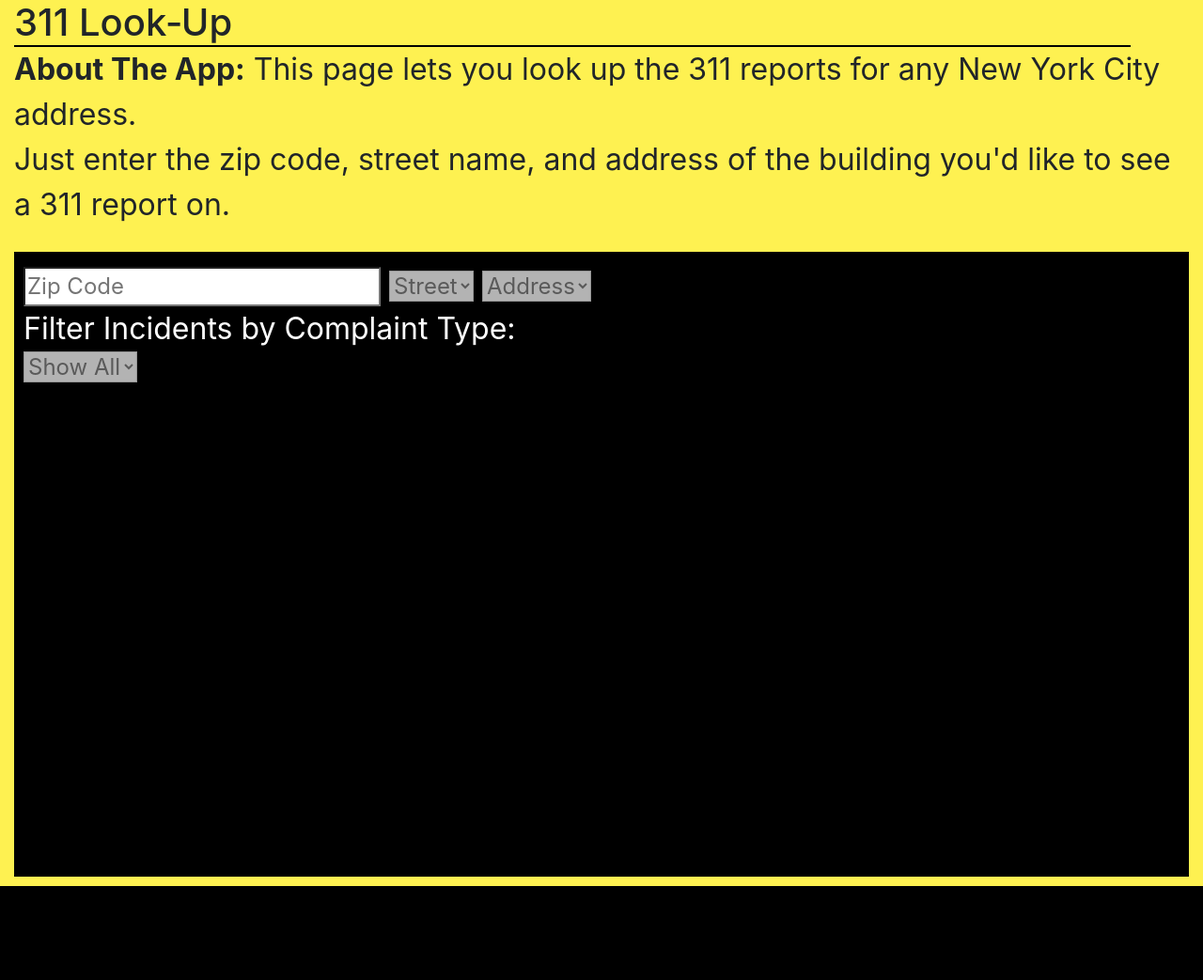
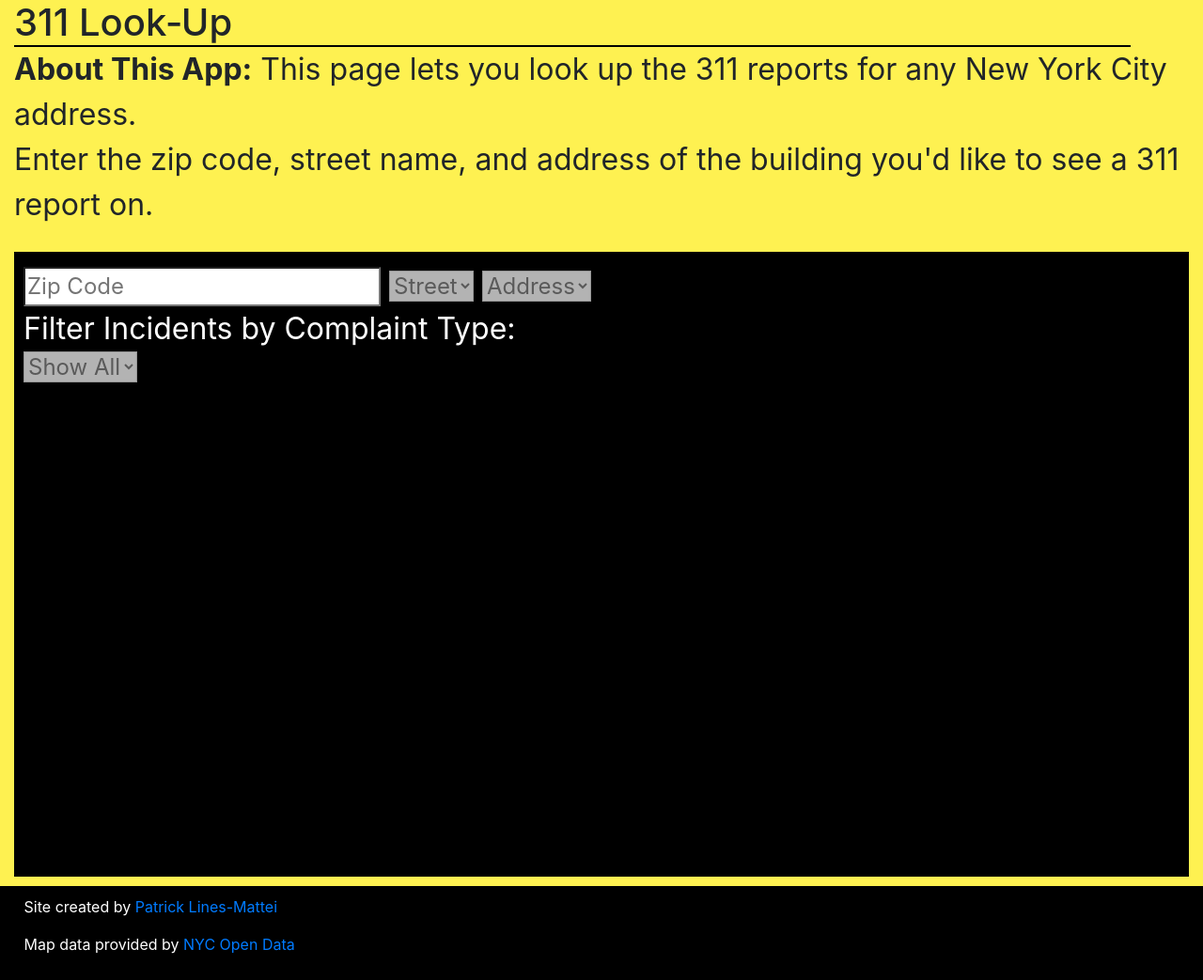
Before and after one commit to PatMattei/311-Map-App, a PHP site: page / in a window 1280 px wide. Shown: the whole page at 94% size. Before the commit the page ends 943 px from the top, so only its background shows below. Run offline with PHP 8.4, Linux system fonts and the light colour scheme; some libraries are stand-ins or nearby versions.

Commit message:
Added footer

```diff
--- a/index.html
+++ b/index.html
@@ -23,13 +23,13 @@
 
 </head>
 <body>
-	<div class="container-fluid">
+	<div id="main-content" class="container-fluid">
 		<div class="header">
 			<div id="title">
 				<h1>311 Look&#8209;Up</h1>
 			</div>
 			<div id="about">
-				<p><strong>About The App:</strong> This page lets you look up the 311 reports for any  New York City address.<br>Just enter the zip code, street name, and address of the building you'd like to see a 311 report on.</p>
+				<p><strong>About This App:</strong> This page lets you look up the 311 reports for any  New York City address.<br>Enter the zip code, street name, and address of the building you'd like to see a 311 report on.</p>
 			</div>
 		</div>
 		<div class="address-info">
@@ -45,12 +45,16 @@
 				<span class="sr-only">Loading...</span>
 			</div>
 
-			<div id="details">
+			<div id="details"></div>
 
-			</div>
 			<div id="map"></div>
 		</div>
 	</div>
+	<div id="footer" class="container-fluid">
+		<p>Site created by <a href="https://patrickmattei.com/">Patrick Lines-Mattei</a></p>
+		<p>Map data provided by <a href="https://nycopendata.socrata.com/Social-Services/311-Service-Requests-from-2010-to-Present/erm2-nwe9">NYC Open Data</a></p>
+	</div>
+
 
 	<script src="https://cdnjs.cloudflare.com/ajax/libs/moment.js/2.18.1/moment.min.js"></script>
 	<script src="scripts.js" type="text/javascript"></script>
--- a/style.css
+++ b/style.css
@@ -8,7 +8,7 @@ input {
 	font-size: 1.5rem;
 }
 
-.container-fluid {
+#main-content {
 	font-size: 2rem;
 }
 
@@ -72,6 +72,12 @@ input {
 	font-weight: bold;
 }
 
+#footer {
+	background-color: #000;
+	padding: 10px 2%;
+	color: #fff;
+}
+
 /*Small devices (landscape phones, 576px and up)*/
 @media only screen and (min-width: 576px) {}
 
```
